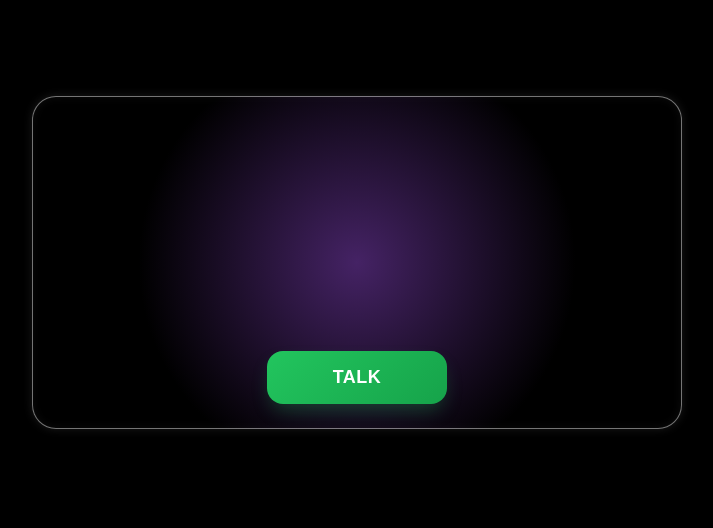
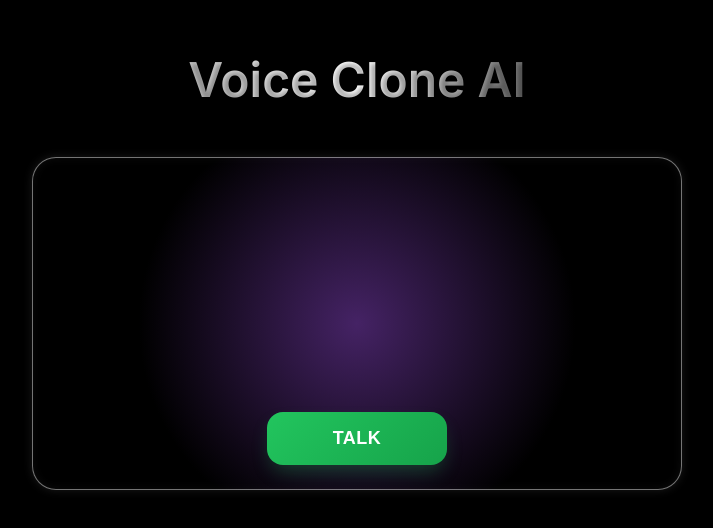
Before and after one commit to pettod/voice-chatting, a plain HTML site: page index.html in a window 1280 px wide. Shown: the part 138-666 px from the top of the page, without its empty margins (283-996 px from the left). Drawn offline with Linux system fonts and the light colour scheme.

Commit message:
Add title

```diff
--- a/index.html
+++ b/index.html
@@ -3,7 +3,8 @@
 <head>
     <meta charset="UTF-8">
     <meta name="viewport" content="width=device-width, initial-scale=1.0">
-    <title>Voice Recorder</title>
+    <link href="https://fonts.googleapis.com/css2?family=Inter:wght@300;400;600;700&display=swap" rel="stylesheet">
+    <title>Voice Chat</title>
     <style>
         body {
             display: flex;
@@ -11,7 +12,7 @@
             align-items: center;
             min-height: 100vh;
             margin: 0;
-            font-family: 'Inter', system-ui, sans-serif;
+            font-family: 'Inter', sans-serif;
             background-color: #000000;
             color: #d4d4d4;
         }
@@ -27,6 +28,18 @@
             max-width: 600px;
             position: relative;
             margin: 1rem;
+        }
+
+        h1 {
+            text-align: center;
+            background: linear-gradient(to right, #c1c1c1, #ffffff, #6d6d6d);
+            background-clip: text;
+            -webkit-text-fill-color: transparent;
+            color: transparent;
+            font-size: 3.0rem;
+            margin-bottom: 2rem;
+            font-weight: 600;
+            text-shadow: 2px 2px 4px rgba(0,0,0,0.3);
         }
 
         .button-container {
@@ -135,6 +148,8 @@
     </style>
 </head>
 <body>
+    <div style="display: flex; flex-direction: column; align-items: center; width: 100%;">
+        <h1>Voice Clone AI</h1>
         <div class="chat-container">
             <div id="status"></div>
             <div class="button-container">
@@ -149,6 +164,7 @@
                     <div class="waveform-bar"></div>
                 </div>
                 <button id="talkButton" class="not-talking">Talk</button>
+            </div>
         </div>
     </div>
 
```
Lines whose indentation alone changed are shown as unchanged.
